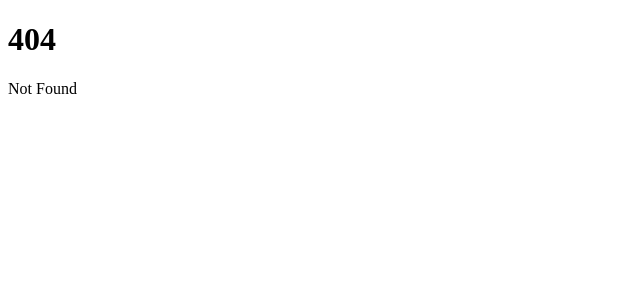
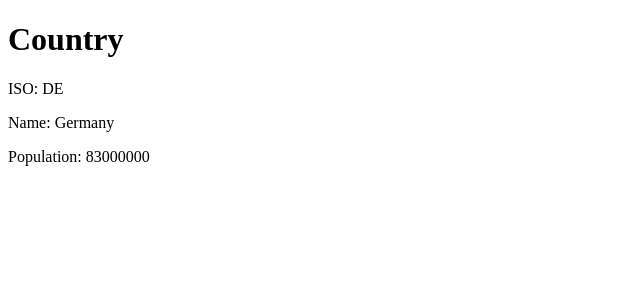
Before and after one commit to carbon-budget-explorer/cabe, a SvelteKit app: page /countries/DE in a window 1280 px wide. Before the commit this address had no page. Shown: the top 300 px of the page, without its empty margins (0-640 px from the left). Built offline with nearby package versions, Linux system fonts and the light colour scheme.

Commit message:
Make countries + country pages

```diff
--- /dev/null
+++ b/src/data.js
@@ -0,0 +1,17 @@
+export let countries = [
+    {
+        iso: 'DE',
+        name: 'Germany',
+        population: 83000000
+    },
+    {
+        iso: 'FR',
+        name: 'France',
+        population: 67000000
+    },
+    {
+        iso: 'ES',
+        name: 'Spain',
+        population: 47000000
+    }
+];
--- a/src/routes/+page.svelte
+++ b/src/routes/+page.svelte
@@ -1,2 +1,3 @@
-<h1>Welcome to SvelteKit</h1>
-<p>Visit <a href="https://kit.svelte.dev">kit.svelte.dev</a> to read the documentation</p>
+<h1>Welcome to carbon budget explorer</h1>
+
+<a href="/countries">Countries</a>
--- /dev/null
+++ b/src/routes/countries/[iso]/+page.js
@@ -0,0 +1,22 @@
+import { error } from '@sveltejs/kit';
+import { countries } from '../../../data';
+
+/** @type {import('./$types').PageLoad} */
+export function load({ params }) {
+    const country = countries.find(country => country.iso === params.iso)
+    if (!country) {
+        throw error(404, 'Country not found')
+    }
+    return {
+        country
+    };
+}
+
+/** @type {import('./$types').EntryGenerator} */
+export function entries() {
+    return countries.map(country => ({
+        iso: country.iso
+    }));
+}
+
+export const prerender = true;
--- /dev/null
+++ b/src/routes/countries/[iso]/+page.svelte
@@ -0,0 +1,10 @@
+<script>
+    /** @type {import('./$types').PageData} */
+    export let data;
+</script>
+
+<h1>Country</h1>
+
+<p>ISO: {data.country.iso}</p>
+<p>Name: {data.country.name}</p>
+<p>Population: {data.country.population}</p>
```
Also changed, not shown: src/routes/countries/+page.js (added, +10 -0 lines), src/routes/countries/+page.svelte (added, +12 -0 lines).
